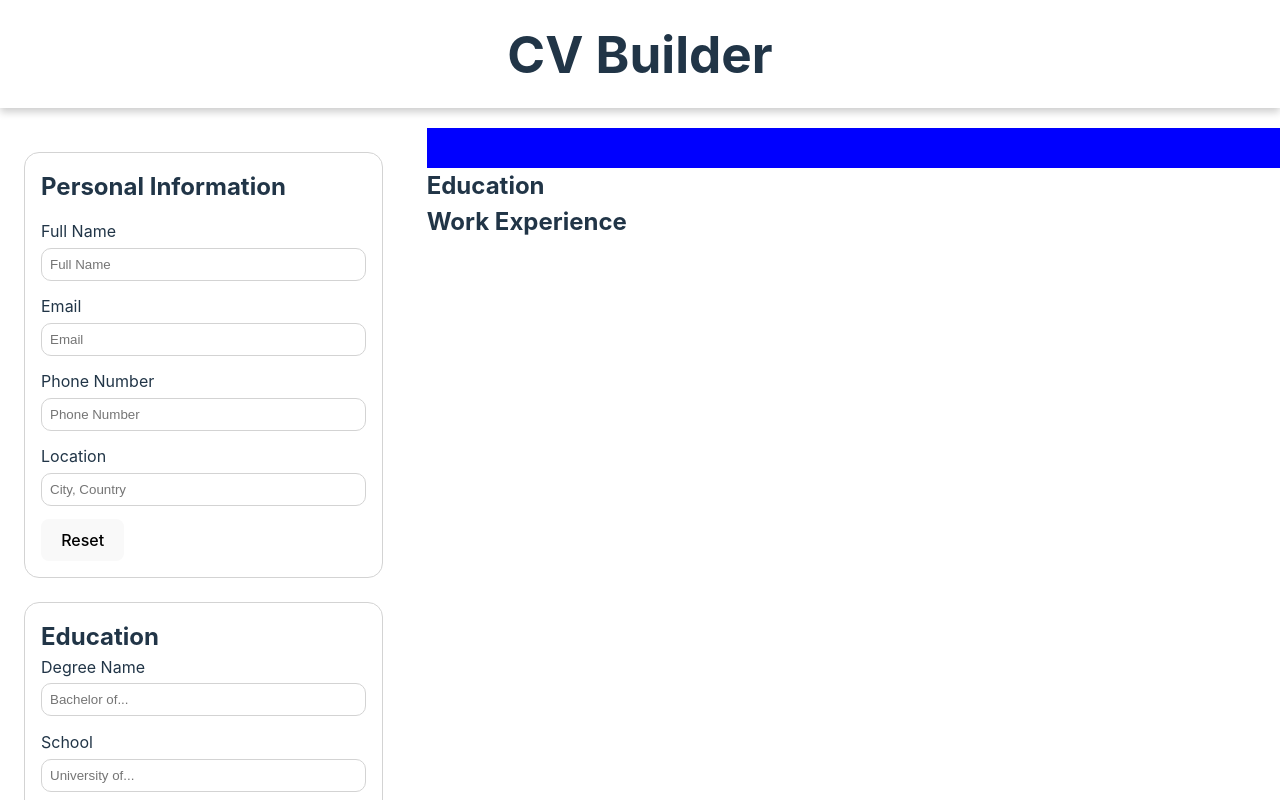
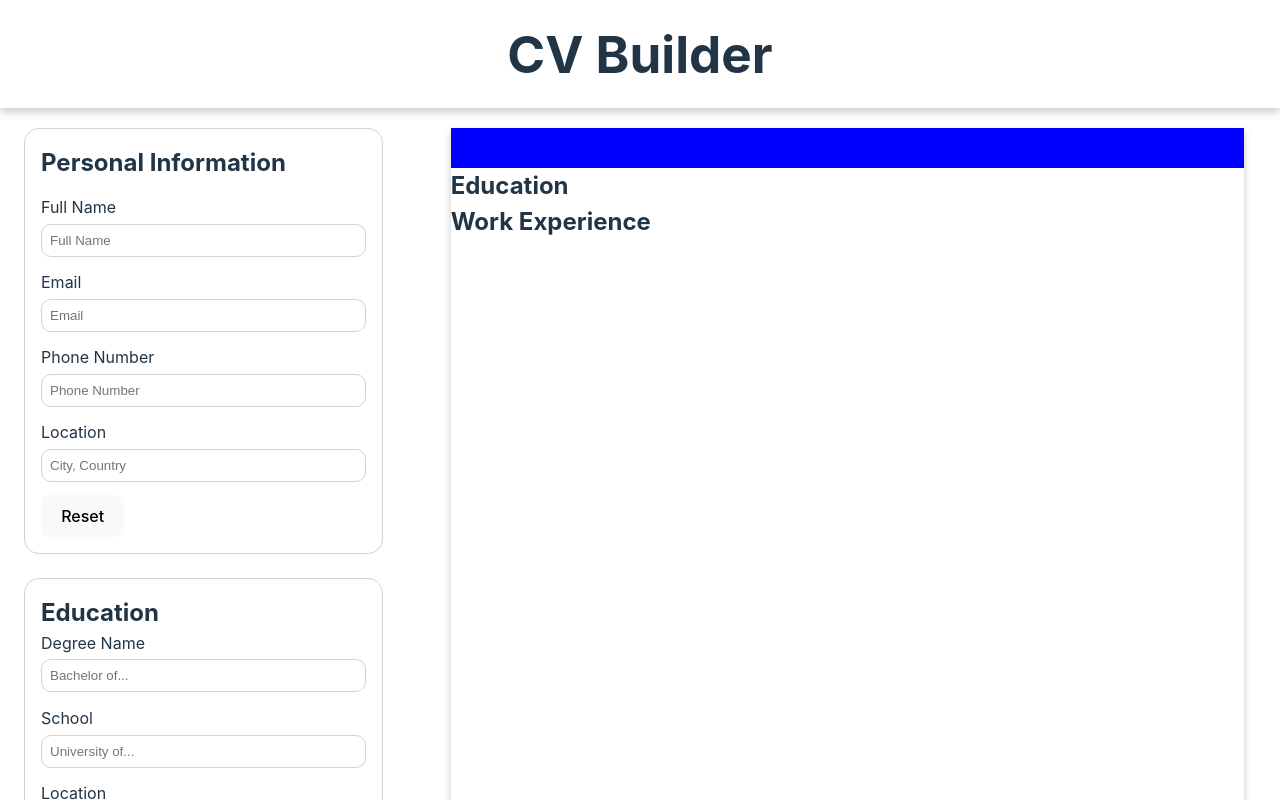
Before and after one commit to miguelgbandeira/cv-builder-react, a React (Vite) app: page / in a window 1280 px wide. Shown: the top 800 px of the page. Built offline with nearby package versions, Linux system fonts and the light colour scheme.

Commit message:
Add cv a4 size

```diff
--- a/src/App.css
+++ b/src/App.css
@@ -17,6 +17,11 @@
 
 .cv-container {
   grid-column: 2 / span 3;
+  margin: 0 1.5em 1.5em 1.5em;
+  box-shadow: 0px 4px 8px rgba(0, 0, 0, 0.2);
+  width: 21cm;
+  height: 29.7cm;
+  justify-content: center;
 }
 
 label {
@@ -36,7 +41,7 @@ form {
 }
 
 .form-container {
-  margin: 1.5em;
+  margin: 0 1.5em 1.5em 1.5em;
   border: 1px solid lightgray;
   padding: 1em;
   border-radius: 15px;
```
